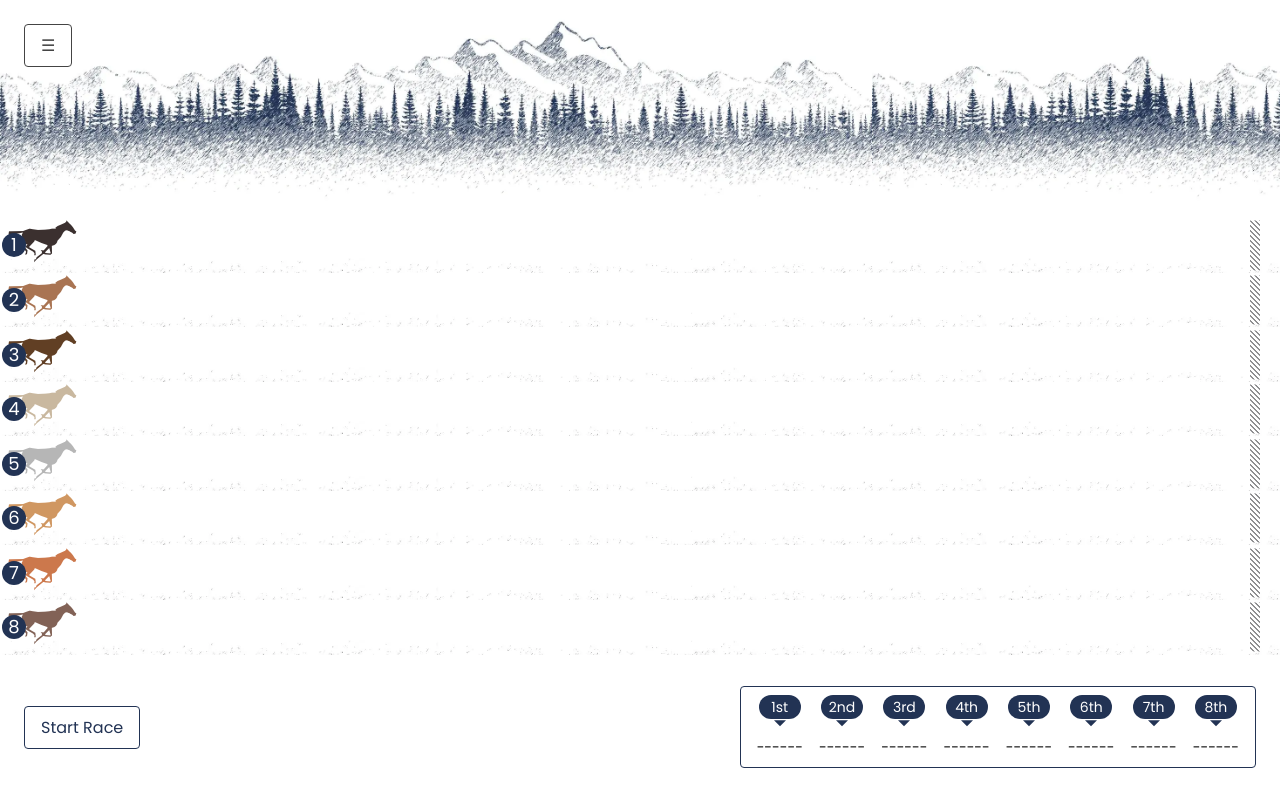
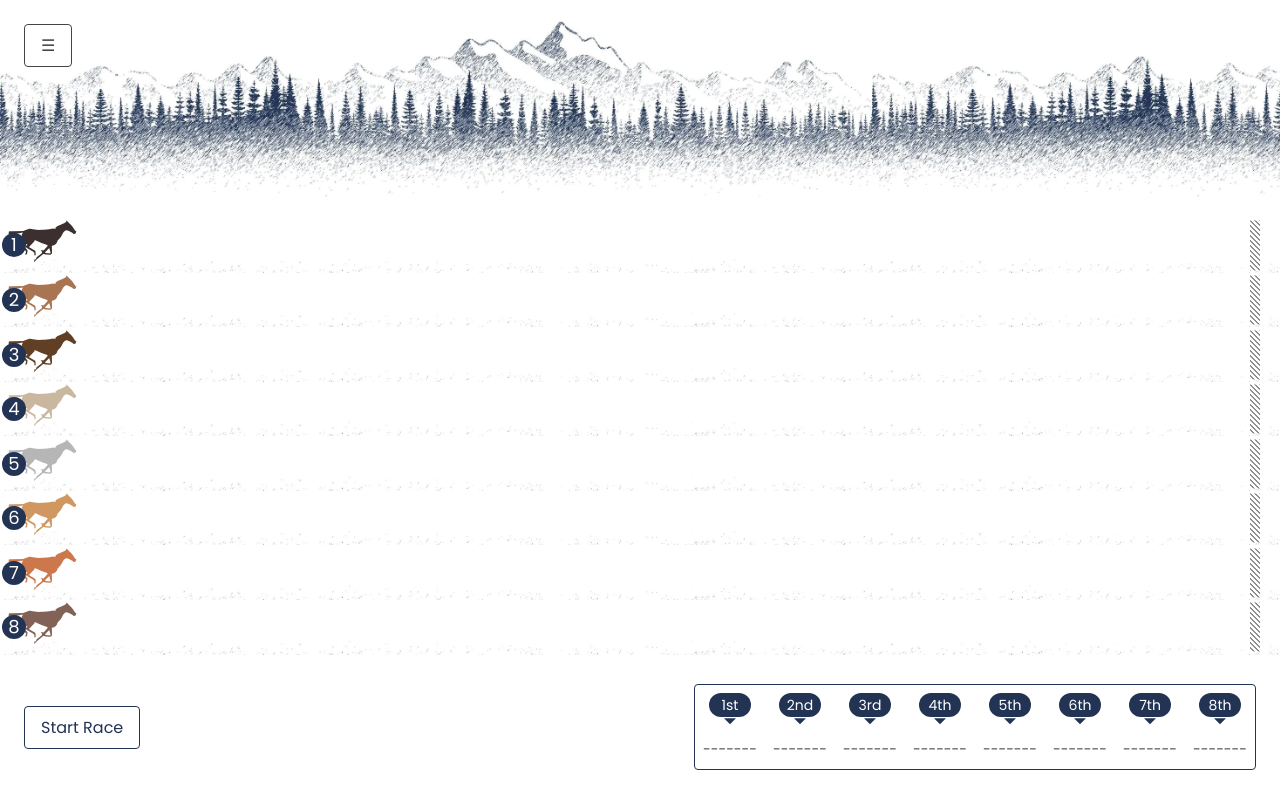
Before and after one commit to kaplanark/horse-race, a Vue app: page /race-track in a window 1280 px wide. Built offline with nearby package versions, Linux system fonts and the light colour scheme.

Commit message:
fixed ScoreList.vue and update styles

```diff
--- a/src/components/ScoreList.vue
+++ b/src/components/ScoreList.vue
@@ -14,13 +14,13 @@ const cardinalNumbers = computed(() => mainStore.getCardinalNumbers);
 	<div class="list">
 		<div class="list__header">
 			<div class="list__header-item" v-for="cardinalNumber in cardinalNumbers" :key="cardinalNumber">
-				<span>{{ cardinalNumber }}</span>
+				{{ cardinalNumber }}
 			</div>
 		</div>
 		<div class="list__body">
 			<div class="list__body-cell" v-for="horse in horses" :key="horse.lane">
-				<span v-if="horse.travelledDistance === 0">------</span>
-				<span v-else :style="{ 'color': horse.color }">{{ horse.name }}</span>
+				<span class="text-dark" v-if="horse.travelledDistance === 0">-------</span>
+				<span class="text-light" v-else :style="{ 'background-color': horse.color }">{{ horse.name }}</span>
 			</div>
 		</div>
 	</div>
@@ -30,31 +30,27 @@ const cardinalNumbers = computed(() => mainStore.getCardinalNumbers);
 .list {
 	display: flex;
 	flex-direction: column;
-	padding: 0 8px;
 	border: 1px solid var(--color-primary);
 	border-radius: 4px;
 
 	&__header {
 		display: grid;
 		grid-template-columns: repeat(8, 1fr);
+		padding: 8px 0;
+		margin-bottom: 4px;
 
 		&-item {
 			display: flex;
 			align-items: center;
 			justify-content: center;
-			padding: 8px;
-
-			span {
 			height: 24px;
 			width: 42px;
-				display: flex;
-				align-items: center;
-				justify-content: center;
 			border-radius: 22px;
 			background-color: var(--color-primary);
 			color: var(--color-white);
 			font-size: 14px;
 			position: relative;
+			margin: 0 auto;
 
 			&:before {
 				position: absolute;
@@ -70,18 +66,24 @@ const cardinalNumbers = computed(() => mainStore.getCardinalNumbers);
 			}
 		}
 	}
-	}
 
 	&__body {
 		display: grid;
 		grid-template-columns: repeat(8, 1fr);
+		overflow: hidden;
 
 		&-cell {
 			display: flex;
 			align-items: center;
 			justify-content: center;
+
+			span {
+				height: 100%;
+				width: 100%;
 				padding: 8px;
 				font-size: 14px;
+				text-align: center;
+			}
 		}
 	}
 }
--- a/src/main.scss
+++ b/src/main.scss
@@ -58,6 +58,14 @@ code {
 	font-weight: 600;
 }
 
+.text-dark {
+	color: var(--color-secondary);
+}
+
+.text-light {
+	color: var(--color-white);
+}
+
 @keyframes gallop {
 	from {
 		font-variation-settings: "TIME" 0;
```
Lines whose indentation alone changed are shown as unchanged.
